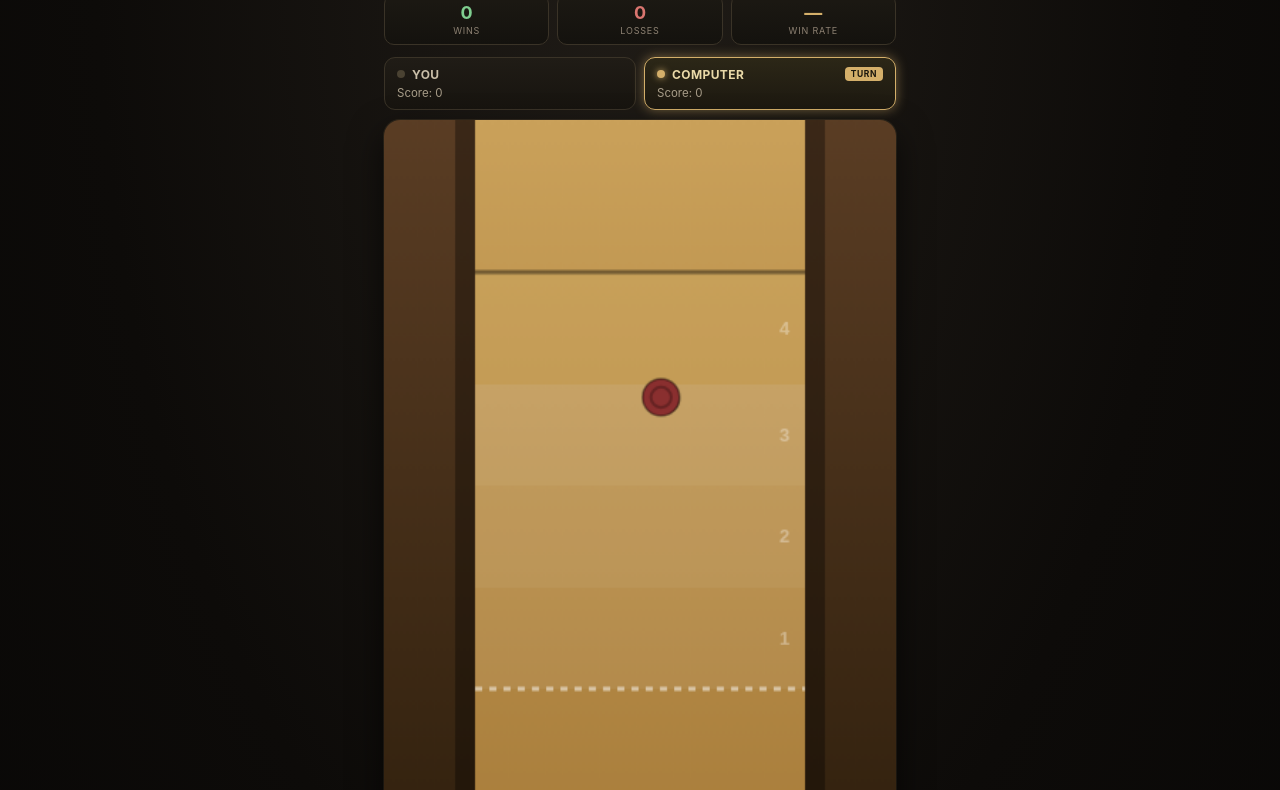
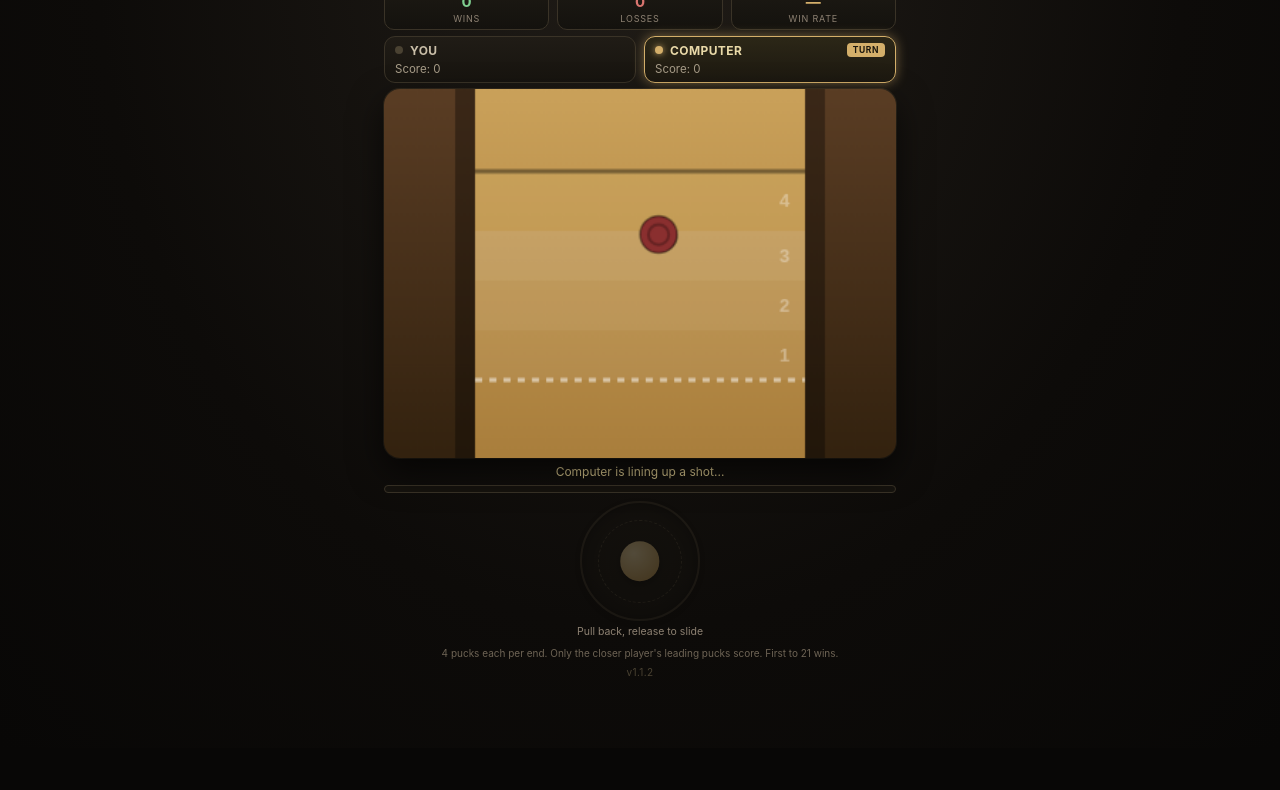
Before and after one commit to ptsch0706/Cornerpocket, a plain HTML site: page shuffleboard.html in a window 1280 px wide. Shown: the part 52-842 px from the top of the page. After the commit the page ends 800 px from the top, so only its background shows below. Drawn offline with Linux system fonts and the light colour scheme.

Commit message:
Add files via upload

```diff
--- a/shuffleboard.html
+++ b/shuffleboard.html
@@ -11,6 +11,23 @@
 <meta name="apple-mobile-web-app-title" content="Shuffleboard">
 <meta name="theme-color" content="#0d0b09">
 <link rel="stylesheet" href="shared.css">
+<style>
+  /* Tightened spacing (page-specific, doesn't affect other games) so the whole
+     board + every control fits on one screen with no scrolling required. */
+  header { margin-bottom: 4px; }
+  .stats-bar { margin-bottom: 6px; }
+  .stat-chip { padding: 5px 4px; }
+  .stat-chip .num { font-size: 15px; }
+  .scoreboard { margin-bottom: 6px; }
+  .score-panel { padding: 6px 10px; }
+  #message { margin-top: 6px; font-size: 12px; min-height: 14px; }
+  #powerWrap { margin-top: 6px; }
+  #aimPadWrap { margin-top: 8px; }
+  #aimPad { max-width: 120px; max-height: 120px; min-width: 100px; min-height: 100px; }
+  #aimPadLabel { margin-top: 4px; font-size: 10.5px; }
+  .help { margin-top: 8px; font-size: 10px; line-height: 1.4; }
+  #appVersion { margin-top: 6px; }
+</style>
 </head>
 <body>
 <div id="app">
@@ -62,7 +79,7 @@
   </div>
 
   <div id="tableWrap">
-    <canvas id="table" width="360" height="500"></canvas>
+    <canvas id="table" width="360" height="260"></canvas>
     <div id="overlay">
       <h2 id="overlayTitle">Game Over</h2>
       <p id="overlayText">Details here</p>
@@ -75,15 +92,14 @@
 
   <div id="aimPadWrap">
     <div id="aimPad"><div id="aimKnob"></div></div>
-    <div id="aimPadLabel">Pull back, release to slide your puck up the lane</div>
+    <div id="aimPadLabel">Pull back, release to slide</div>
   </div>
 
   <div class="help">
-    4 pucks each per end. Only the player with the closest-to-the-far-edge puck scores —
-    and only for each of their own pucks that beats the opponent's best. First to 21 wins the match.
+    4 pucks each per end. Only the closer player's leading pucks score. First to 21 wins.
   </div>
 
-  <div id="appVersion">v1.1.0</div>
+  <div id="appVersion">v1.1.2</div>
 </div>
 
 <script src="shared.js"></script>
@@ -92,21 +108,21 @@
   "use strict";
 
   // ---------- CONFIG ----------
-  const CW = 360, CH = 500;
+  const CW = 360, CH = 260;
   const LANE_LEFT = 64, LANE_RIGHT = CW - 64;
   const PUCK_R = 13;
   const FRICTION = 0.99;
   const STOP_SPEED = 0.05;
-  const MAX_SPEED = 7;
+  const MAX_SPEED = 4;
 
-  const LANE_START_Y = 460;   // where a fresh puck is placed to be shot
-  const BOTTOM_DEAD_Y = 489;  // knocked back past here = off the near end
-  const FOUL_LINE_Y = 400;    // must cross this to score anything
-  const ZONE1_END_Y = 329;    // [329,400) = zone 1
-  const ZONE2_END_Y = 257;    // [257,329) = zone 2
-  const ZONE3_END_Y = 186;    // [186,257) = zone 3
-  const ZONE4_END_Y = 107;    // [107,186) = zone 4 ("hanging")
-  const OFF_EDGE_Y = 107;     // below this = fell off the far edge
+  const LANE_START_Y = 240;   // where a fresh puck is placed to be shot
+  const BOTTOM_DEAD_Y = 252;  // knocked back past here = off the near end
+  const FOUL_LINE_Y = 205;    // must cross this to score anything
+  const ZONE1_END_Y = 170;    // [170,205) = zone 1
+  const ZONE2_END_Y = 135;    // [135,170) = zone 2
+  const ZONE3_END_Y = 100;    // [100,135) = zone 3
+  const ZONE4_END_Y = 58;     // [58,100) = zone 4 ("hanging")
+  const OFF_EDGE_Y = 58;      // below this = fell off the far edge
 
   const WIN_SCORE = 21;
 
@@ -341,7 +357,7 @@
   function aiTakeShot(){
     if(gameOver) return;
     const diff = difficultySel.value;
-    const errorPx = diff==='easy' ? 30 : diff==='hard' ? 5 : 14;
+    const errorPx = diff==='easy' ? 15 : diff==='hard' ? 3 : 7;
     const powerNoise = diff==='easy' ? 0.20 : diff==='hard' ? 0.04 : 0.11;
 
     // figure out if the opponent currently holds the lead and is worth knocking
@@ -355,7 +371,7 @@
       target = { x: alive[0].p.x, y: alive[0].p.y - 8 }; // aim slightly past its center for a clean hit through
     } else {
       // lay up in the best zone (aim for the hang zone, with a little room to spare)
-      target = { x: laneCenterX() + (Math.random()*2-1)*14, y: ZONE4_END_Y + 40 };
+      target = { x: laneCenterX() + (Math.random()*2-1)*14, y: ZONE4_END_Y + 20 };
     }
 
     target.x += (Math.random()*2-1) * errorPx;
--- a/sw.js
+++ b/sw.js
@@ -1,9 +1,9 @@
 // Corner Pocket Arcade — service worker
 //
 // IMPORTANT: bump CACHE_NAME every time you push a new version (keep it in sync
-// with the "v1.1.0" shown at the bottom of every page). Changing this string is
+// with the "v1.1.2" shown at the bottom of every page). Changing this string is
 // what tells the service worker "this is new content, throw out the old cache."
-const CACHE_NAME = 'corner-pocket-arcade-v1.1.0';
+const CACHE_NAME = 'corner-pocket-arcade-v1.1.2';
 
 const CORE_ASSETS = [
   './',
```
Also changed, not shown: cornhole.html (+32 -16 lines), darts.html (+1 -1 lines), index.html (+1 -1 lines), pool.html (+1 -1 lines).
